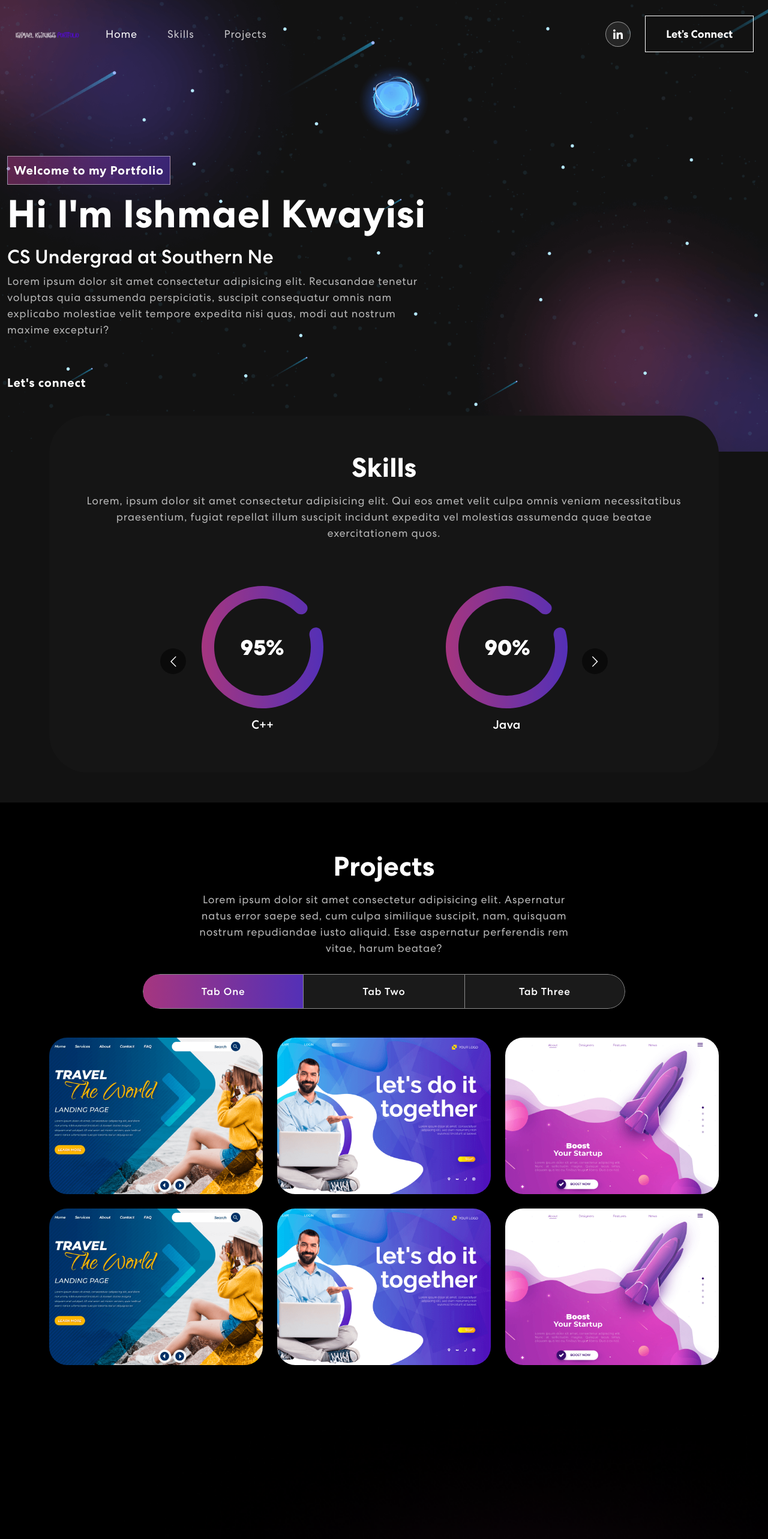
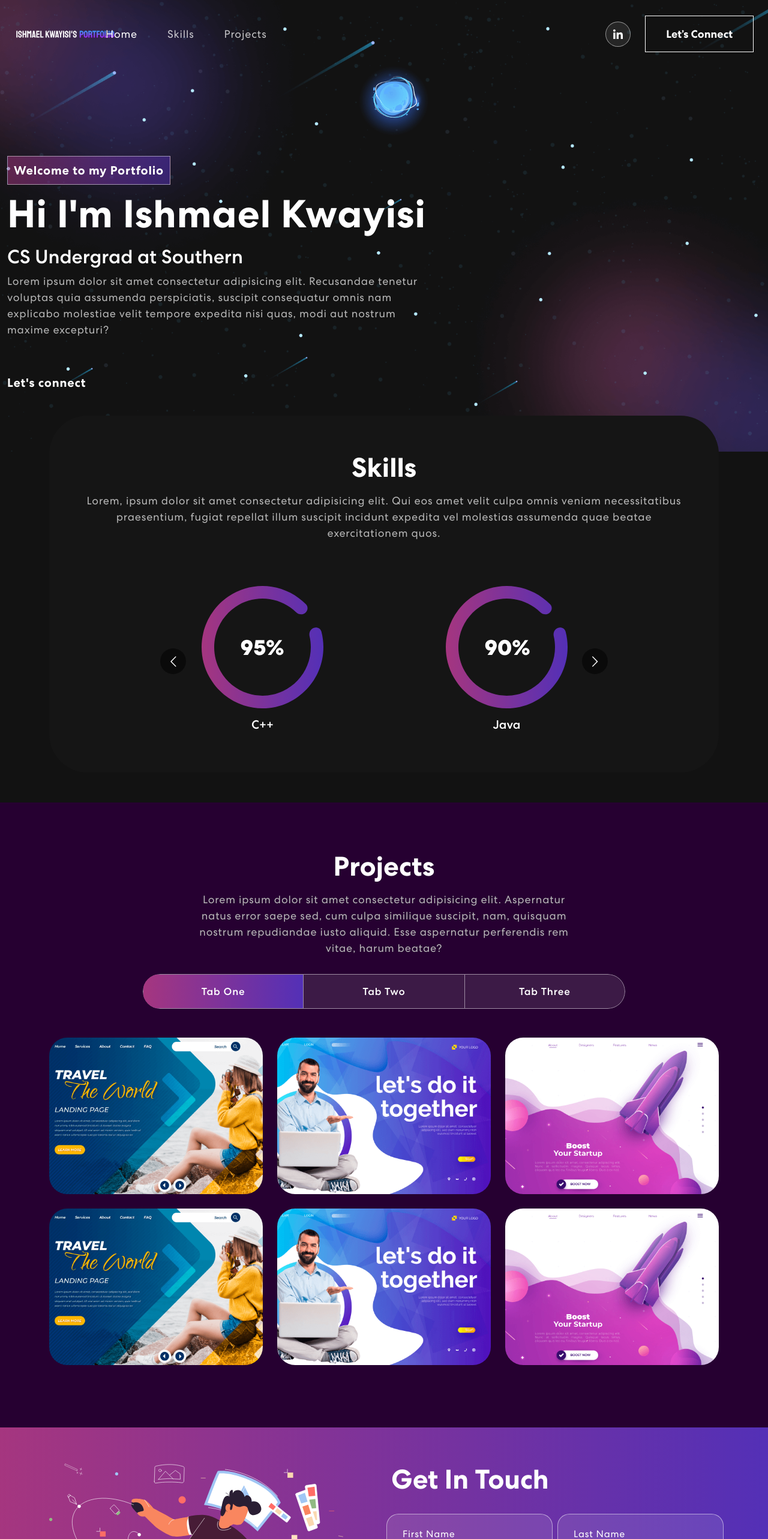
Before and after one commit to IshKwayisi1232004/Career_Portfolio, a React (Vite) app in the folder personal-portfolio-vite/: page / in a window 1280 px wide. Shown: the top 2566 px of the page at 60% size. Built offline with nearby package versions, Linux system fonts and the light colour scheme.

Commit message:
Edited CSS

```diff
--- a/personal-portfolio-vite/src/App.css
+++ b/personal-portfolio-vite/src/App.css
@@ -117,6 +117,11 @@
 nav.navbar .navbar-nav a.nav-link.navbar-link.active {
     opacity: 1;
 }
+.logo-navbar{
+  height: 25px;
+  width: auto;
+}
+
 span.navbar-text {
     display: flex;
     align-items: center;
@@ -352,7 +357,7 @@
 .project {
   padding: 80px 0;
   position: relative;
-  background-color: black;
+  background-color: rgb(38, 0, 49);
 }
 .project h2 {
 	font-size: 45px;
--- a/personal-portfolio-vite/src/components/Footer.jsx
+++ b/personal-portfolio-vite/src/components/Footer.jsx
@@ -7,13 +7,13 @@
     return(
         <footer className="footer">
             <Container>
-                <Row className="align-item-center">
-                    <Col sm={6} className="text-center text-sm-end">
+                <Row className="align-items-center">
+                    <Col size={12} sm={6}>
                         <img src={logo} alt="Logo"/>
                     </Col>
                     <Col sm={6} className="text-center text-sm-end">
                         <div className="social-icon">
-                            <img src={navIcon1}/>
+                            <a href="https://www.linkedin.com/in/ishmael-kwayisi/"><img src={navIcon1} alt="Icon"/></a>
                         </div>
                         <p>CopyRight 2025. All rights Reserved by Ishmael Kwayisi</p>
                     </Col>
--- a/personal-portfolio-vite/src/components/NavBar.jsx
+++ b/personal-portfolio-vite/src/components/NavBar.jsx
@@ -33,7 +33,7 @@
       <Navbar expand="md" className={scrolled ? "scrolled" : ""}>
         <Container fluid className="px-4">
           <Navbar.Brand href="/">
-            <img src={logo} alt="Logo" />
+            <img src={logo} alt="Logo" className="logo-navbar" />
           </Navbar.Brand>
           <Navbar.Toggle aria-controls="basic-navbar-nav">
             <span className="navbar-toggler-icon"></span>
@@ -46,7 +46,7 @@
             </Nav>
             <span className="navbar-text">
               <div className="social-icon">
-                <a href="#"><img src={navIcon1} alt="" /></a>
+                <a href="https://www.linkedin.com/in/ishmael-kwayisi/"><img src={navIcon1} alt="" /></a>
               </div>
               <HashLink to='#connect'>
                 <button className="vvd"><span>Let’s Connect</span></button>
--- a/personal-portfolio-vite/src/components/Projects.jsx
+++ b/personal-portfolio-vite/src/components/Projects.jsx
@@ -88,7 +88,7 @@
                     </Col>
                 </Row>
             </Container>
-            <img className="backgorund-image-right" src={colorSharp2}></img>
+            <img className="background-image-right" src={colorSharp2}></img>
         </section>
     )
 
```
Also changed, not shown: personal-portfolio-vite/src/assets/PortfolioLogo.png.
